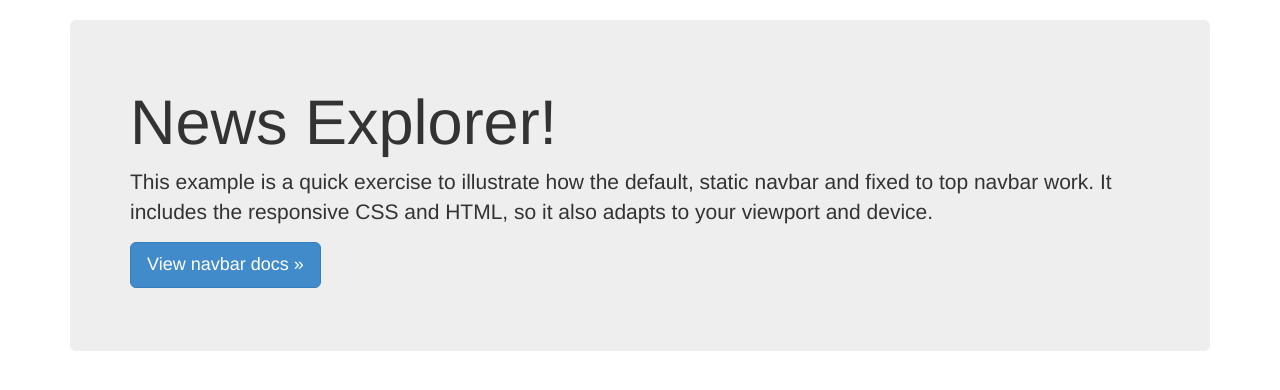
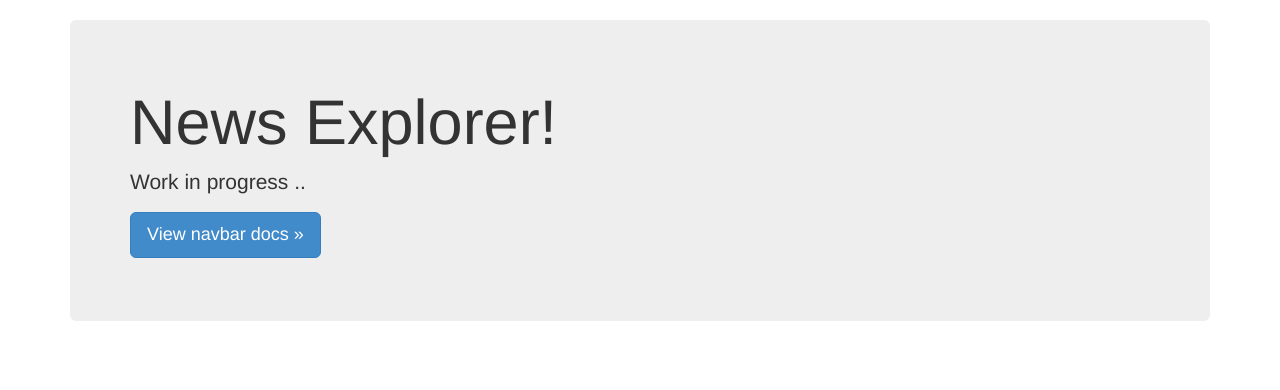
Before and after one commit to bharat1910/news_portal, a Django app: page /news_explorer/ in a window 1280 px wide. Shown: the part 72-462 px from the top of the page. Run offline with Django 3.2, Linux system fonts and the light colour scheme; parts of the project's set-up code (start-up, migrations or seed data) failed here and were passed over; some libraries are stand-ins or nearby versions.

Commit message:
Changing the project description in the UI

```diff
--- a/news_explorer/templates/news_explorer/index.html
+++ b/news_explorer/templates/news_explorer/index.html
@@ -72,7 +72,7 @@
       <!-- Main component for a primary marketing message or call to action -->
       <div class="jumbotron">
         <h1>News Explorer!</h1>
-        <p>This example is a quick exercise to illustrate how the default, static navbar and fixed to top navbar work. It includes the responsive CSS and HTML, so it also adapts to your viewport and device.</p>
+        <p>Work in progress .. </p>
         <p>
           <a class="btn btn-lg btn-primary" href="../../components/#navbar" role="button">View navbar docs &raquo;</a>
         </p>
```
